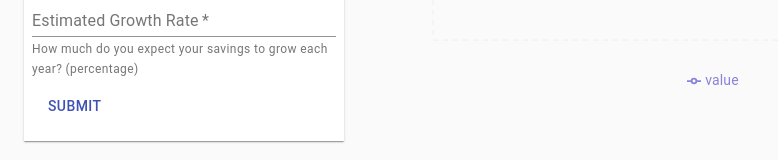
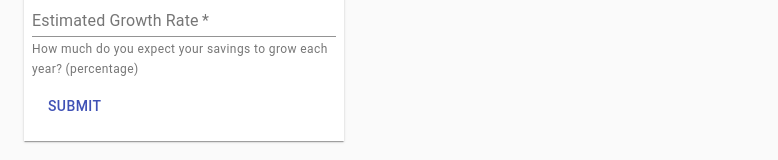
Before and after one commit to wdmcculloch/retirement-calculator, a React app: page / in a window 1280 px wide. Shown: the part 429-589 px from the top of the page, without its empty margins (0-778 px from the left). Built offline with nearby package versions, Linux system fonts and the light colour scheme; the HTML template or start-up script is replaced by a standard one.

Commit message:
change graph back to display on submit

```diff
--- a/client/src/components/App.jsx
+++ b/client/src/components/App.jsx
@@ -66,8 +66,7 @@ const App = (props) => {
 
       <Box display='flex'>
         <Form submit={handleSubmit} change={handleChange}/>
-        {/* {displayChart ? <Chart data={data}/> : undefined} */}
-       <Chart data={data}/>
+        {displayChart ? <Chart data={data}/> : undefined}
       </Box>
 
     </Container>
```
